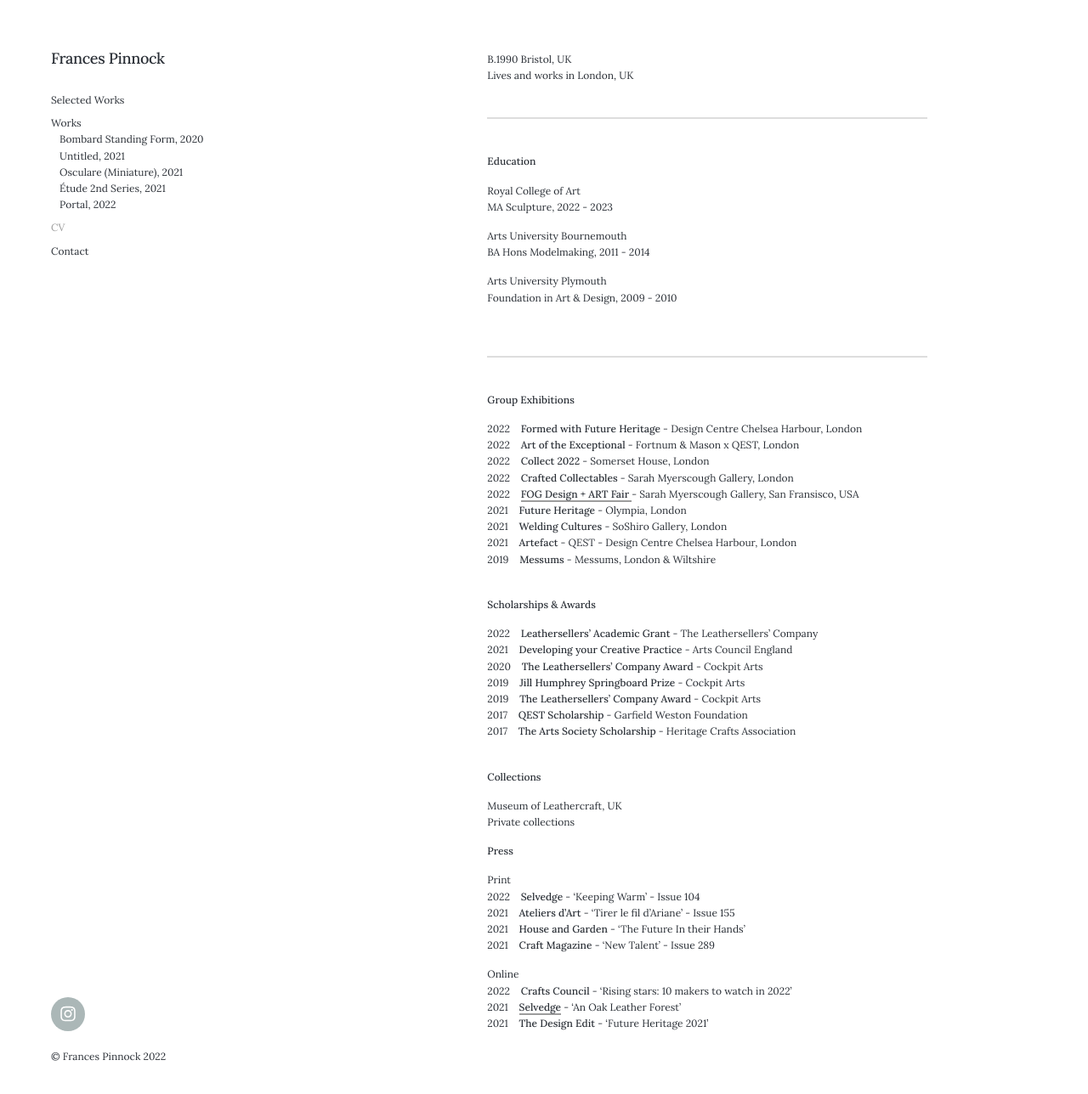
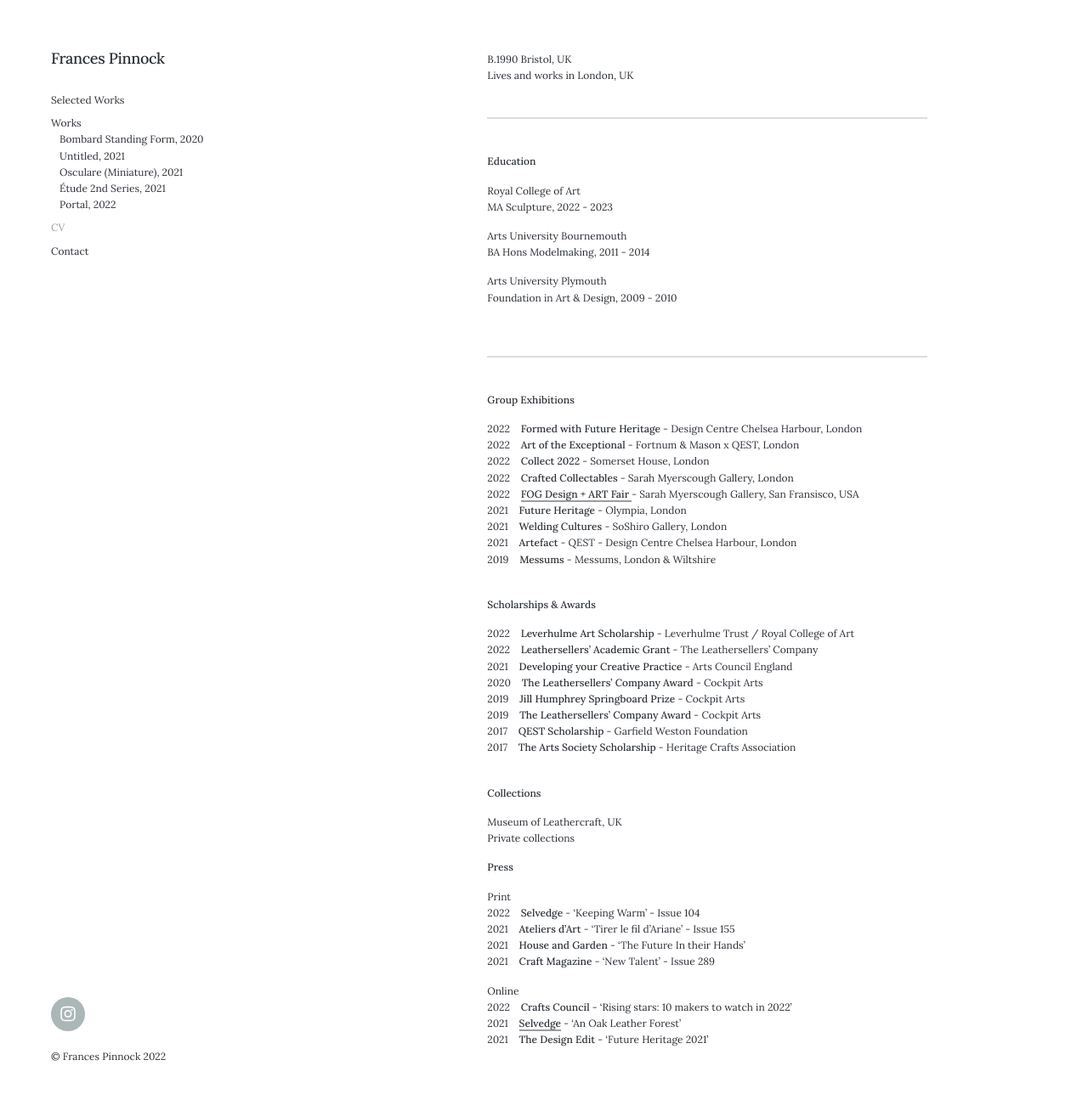
Before and after one commit to francespinnock/francespinnock.github.io, a Jekyll site: the page built from _pages/cv.md, in a window 1280 px wide and 1293 px high. Shown: the top 1288 px of the window at 85% size. Built offline with Jekyll 4.4.1, drawn with Linux system fonts in a browser that asks for light colours; nearby versions of some CDN libraries.

Commit message:
Update cv.md

```diff
--- a/_pages/cv.md
+++ b/_pages/cv.md
@@ -40,6 +40,7 @@ Foundation in Art & Design, 2009 - 2010
 
 **Scholarships & Awards**
 
+2022&nbsp;&nbsp;&nbsp; **Leverhulme Art Scholarship** - Leverhulme Trust / Royal College of Art
 2022&nbsp;&nbsp;&nbsp; **Leathersellers' Academic Grant** - The Leathersellers' Company
 2021&nbsp;&nbsp;&nbsp; **Developing your Creative Practice** - Arts Council England
 2020&nbsp;&nbsp;&nbsp; **The Leathersellers’ Company Award** - Cockpit Arts
```
